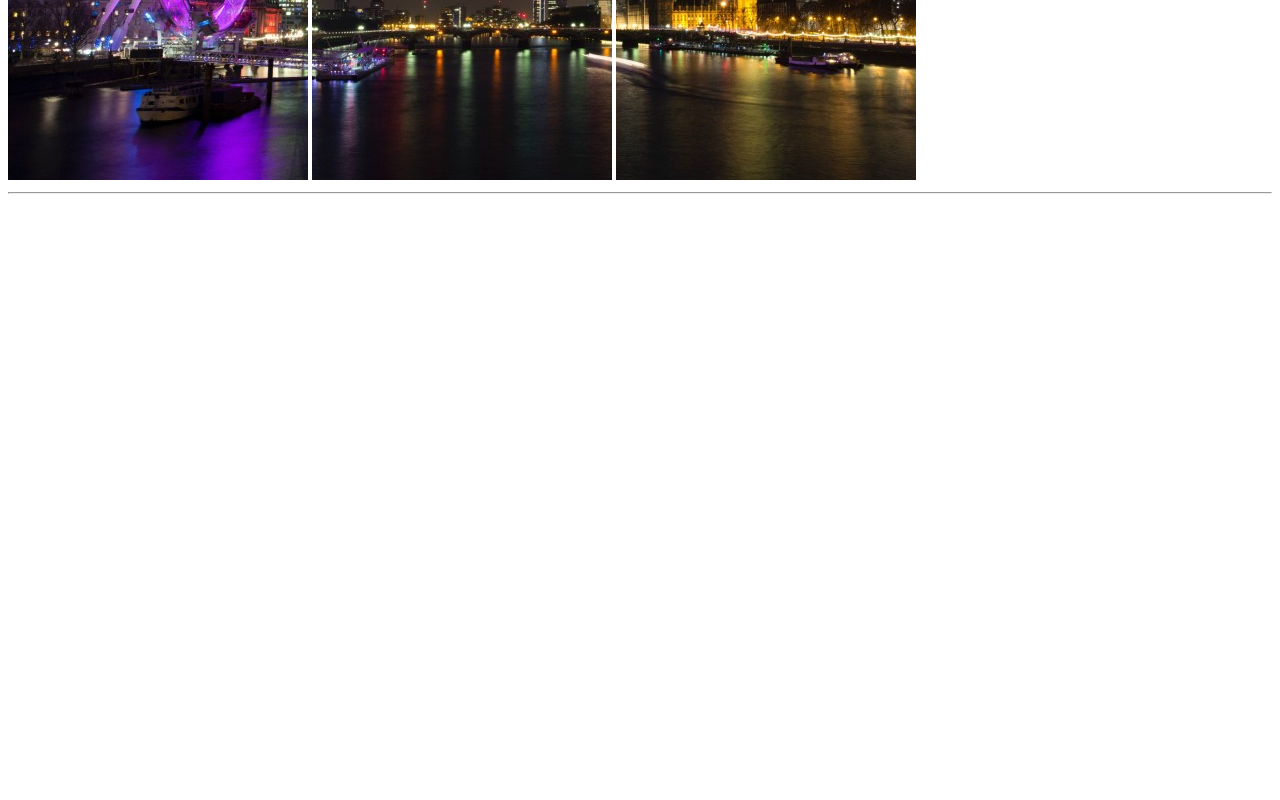
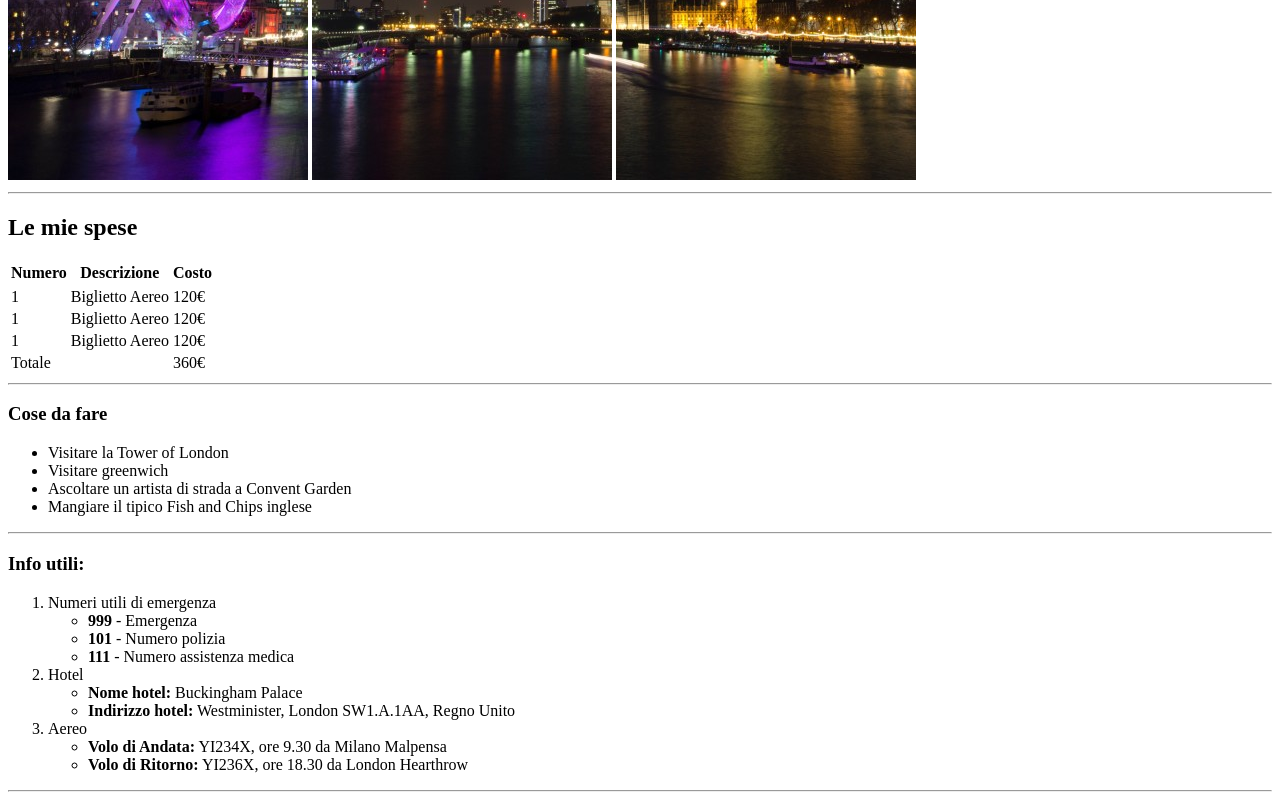
Before and after one commit to silviapetrino/html-london-trip, a plain HTML site: page index.html in a window 1280 px wide. Shown: the part 500-1300 px from the top of the page. Before the commit the page ends 800 px from the top, so only its background shows below. Drawn offline with Linux system fonts and the light colour scheme.

Commit message:
terminata-sezione-principale

```diff
--- a/index.html
+++ b/index.html
@@ -16,7 +16,80 @@
   </header>
 
   <main>
+    <section>
+      <h2>Le mie spese</h2>
+      <table>
+        <tr>
+          <thead>
+            <th>Numero</th>
+            <th>Descrizione</th>
+            <th>Costo</th>
+          </thead>
+        </tr>
+          <tbody>
+            <tr>
+              <td>1</td>
+              <td>Biglietto Aereo</td>
+              <td>120&euro;</td>
+            </tr>
+            <tr>
+              <td>1</td>
+              <td>Biglietto Aereo</td>
+              <td>120&euro;</td>
+            </tr>
+            <tr>
+              <td>1</td>
+              <td>Biglietto Aereo</td>
+              <td>120&euro;</td>
+            </tr>
+          </tbody>
+          <tfoot>
+            <tr>
+              <td>Totale</td>
+              <td></td>
+              <td>360&euro;</td>
+            </tr>
+          </tfoot>
+      </table>
+      <hr>
+    </section>
 
+    <section>
+      <h3>Cose da fare</h3>
+      <ul>
+        <li>Visitare la Tower of London</li>
+        <li>Visitare greenwich</li>
+        <li>Ascoltare un artista di strada a Convent Garden</li>
+        <li>Mangiare il tipico Fish and Chips inglese</li>
+      </ul>
+      <hr>
+    </section>
+
+    <section>
+      <h3>Info utili:</h3>
+      <ol>
+        <li>Numeri utili di emergenza
+          <ul>
+            <li><strong>999</strong> - Emergenza</li>
+            <li><strong>101</strong> - Numero polizia</li>
+            <li><strong>111</strong> - Numero assistenza medica</li>
+          </ul>
+        </li>
+        <li>Hotel
+          <ul>
+            <li><strong>Nome hotel:</strong> Buckingham Palace</li>
+            <li><strong>Indirizzo hotel:</strong> Westminister, London SW1.A.1AA, Regno Unito</li>
+          </ul>
+        </li>
+        <li>Aereo
+          <ul>
+            <li><strong>Volo di Andata:</strong> YI234X, ore 9.30 da Milano Malpensa</li>
+            <li><strong>Volo di Ritorno:</strong> YI236X, ore 18.30 da London Hearthrow</li>
+          </ul>
+        </li>
+      </ol>
+      <hr>
+    </section>
   </main>
 
   <footer>
```
